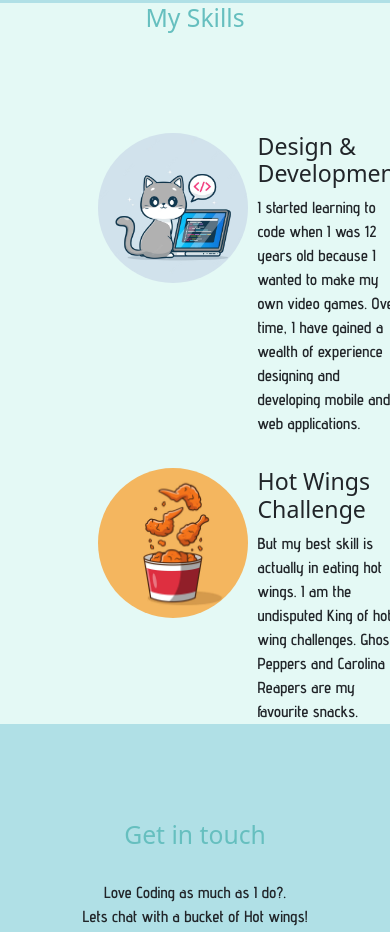
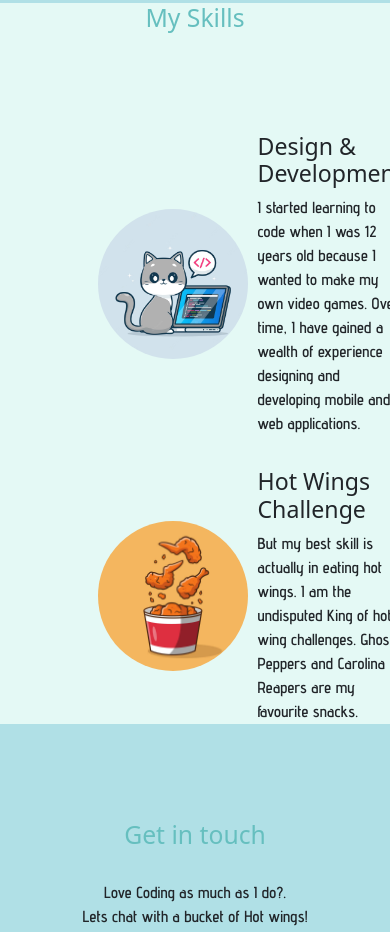
Before and after one commit to Arslanshanii/Arslan-Portfolio, a plain HTML site: page index.html in a window 390 px wide. Shown: the part 1194-2126 px from the top of the page. Drawn offline with nearby package versions, Linux system fonts and the light colour scheme.

Commit message:
Update style.css

```diff
--- a/style.css
+++ b/style.css
@@ -181,8 +181,8 @@ body{
     right: 40px;
   }
   .parent{
-    margin-left: auto;
-    margin-right: auto;
+    display: grid;
+    place-items: center;
 
   }
   /* CSS rules for devices between 320px and 480px */
```
